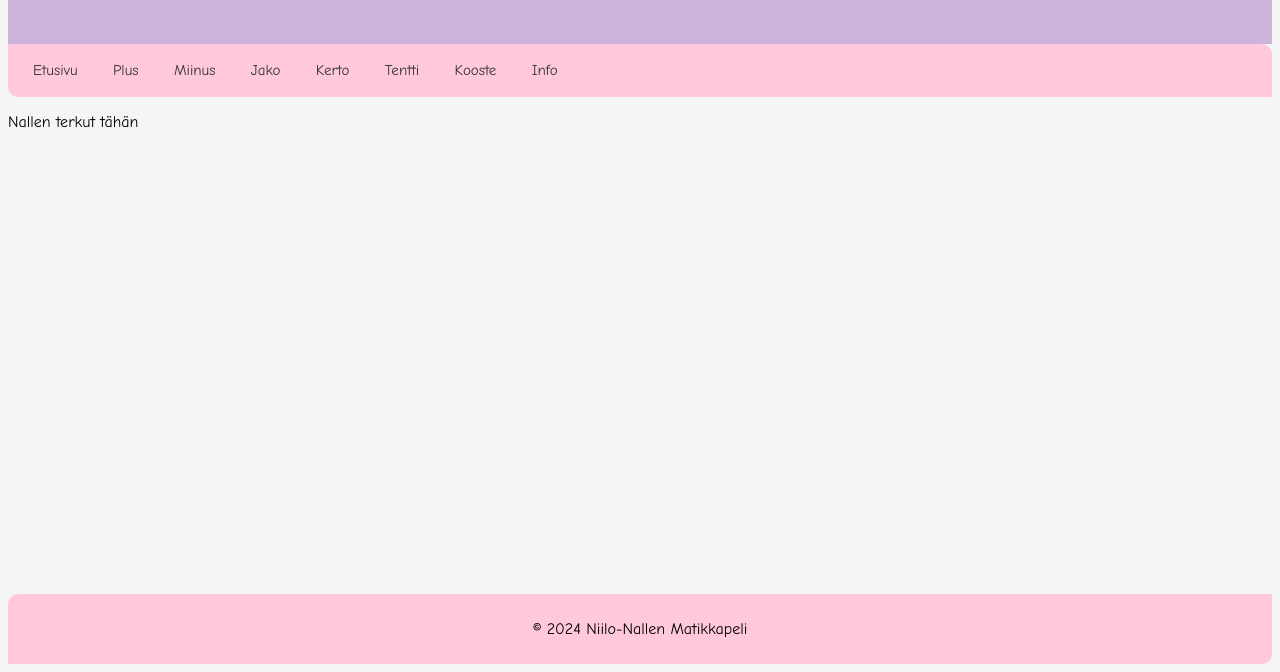
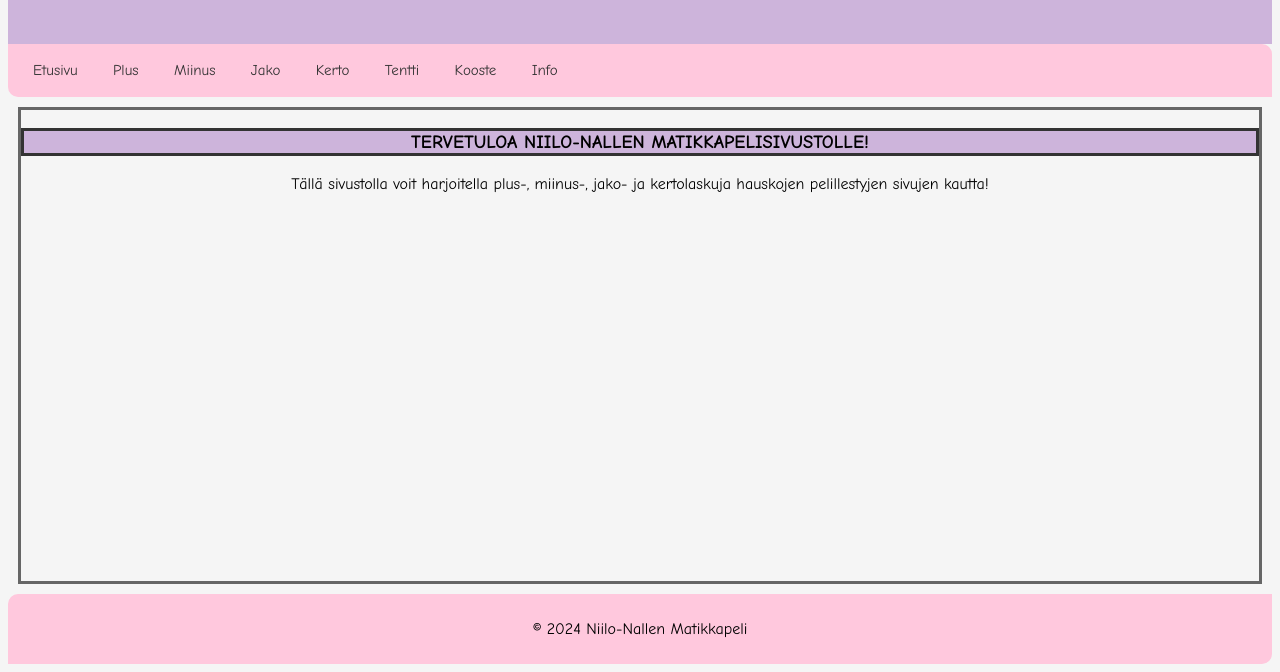
Before and after one commit to luttinenjoni/TIK23_web_10, a plain HTML site: page web_10_TIK23SP/yhteiset/etusivu.html in a window 1280 px wide. Shown: the part 144-816 px from the top of the page. Drawn offline with Linux system fonts and the light colour scheme.

Commit message:
"main" diviä muokattu ja css
"main" diviin lisätty <h3> ja <p>. Lisäksi css tehty muutoksia kyseiseen diviin.

```diff
--- a/web_10_TIK23SP/yhteiset/css_yht/yhteiset.css
+++ b/web_10_TIK23SP/yhteiset/css_yht/yhteiset.css
@@ -53,6 +53,21 @@ body {
 
 .main{
     flex: 1;
+    border: solid 3px #666;
+    margin: 10px;
+    size: ;
+    text-align: center;
+}
+
+.main h3{
+    background-color: #CDB4DB;
+    border: solid 3px #333;
+}
+
+.main p{
+
+
+
 }
 
 .footer {
--- a/web_10_TIK23SP/yhteiset/etusivu.html
+++ b/web_10_TIK23SP/yhteiset/etusivu.html
@@ -24,7 +24,8 @@
     </div>
     <div class="main">
         <!-- <img src="Nalle kuva tähän" alt="kuvateksti tähä"> -->
-        <p>Nallen terkut tähän</p>
+        <h3>TERVETULOA NIILO-NALLEN MATIKKAPELISIVUSTOLLE!</h3>
+        <p>Tällä sivustolla voit harjoitella plus-, miinus-, jako- ja kertolaskuja hauskojen pelillestyjen sivujen kautta!</p>
     </div>
     <div class="footer">
         <p>&copy; 2024 Niilo-Nallen Matikkapeli</p>
```
